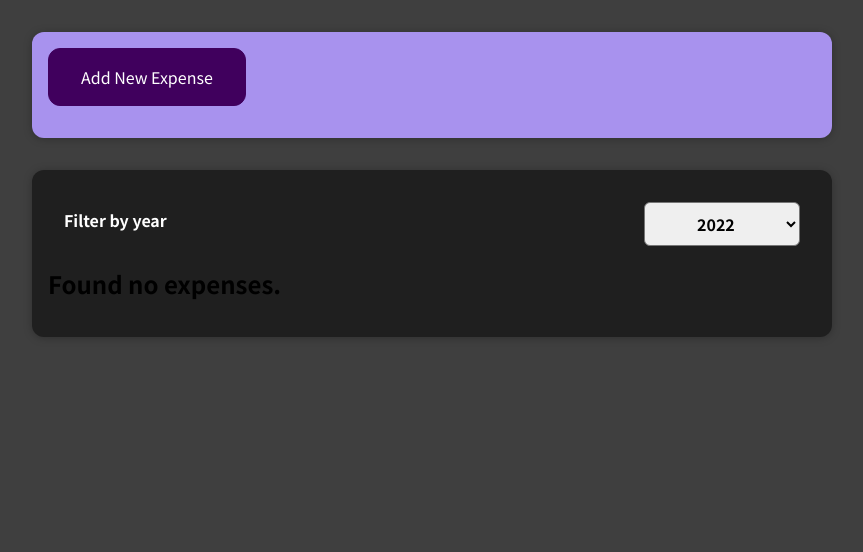
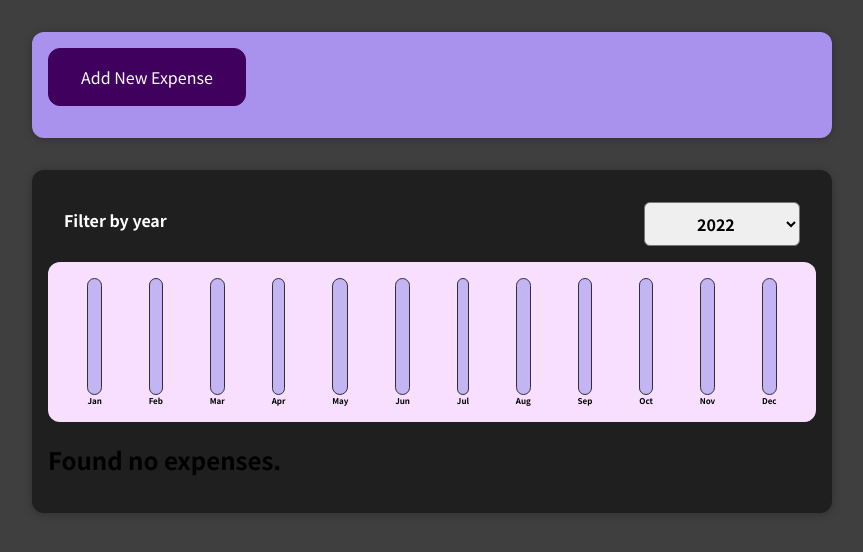
Before and after one commit to fayddelight/expenses-list, a React (Create React App) app: page / in a window 1280 px wide. Shown: the top 552 px of the page, without its empty margins (208-1071 px from the left). Built offline with nearby package versions, Linux system fonts and the light colour scheme.

Commit message:
added dynamic styles

```diff
--- a/src/components/Chart/Chart.js
+++ b/src/components/Chart/Chart.js
@@ -3,15 +3,21 @@
 
 const Chart = props => {
 
-return <div className='chart'>
-    {props.dataPoint.map(dataPoint => <ChartBar
-    key={dataPoint.label}
-    value={dataPoint.value}
-    maxValue={null}
-    label={dataPoint.label}
-    />
-    )}
-</div>
+    const dataPointValues = props.dataPoints.map(dataPoint => dataPoint.value)
+    const totalMaximum = Math.max(...dataPointValues);
+
+return (
+  <div className="chart">
+    {props.dataPoints.map((dataPoint) => (
+      <ChartBar
+        key={dataPoint.label}
+        value={dataPoint.value}
+        maxValue={totalMaximum}
+        label={dataPoint.label}
+      />
+    ))}
+  </div>
+);
 
 }
 
--- a/src/components/Chart/ChartBar.js
+++ b/src/components/Chart/ChartBar.js
@@ -0,0 +1,22 @@
+import "./ChartBar.css";
+
+const ChartBar = (props) => {
+  let barFillHeight = "0%";
+
+
+    if (props.maxValue > 0) {
+        barFillHeight = Math.round((props.value / props.maxValue) * 100) + "%";
+    }
+
+    // style wants a js object as a value!
+  return (
+    <div className="chart-bar">
+      <div className="chart-bar__inner">
+        <div className="chart-bar__fill" style={{height: barFillHeight}}></div>
+      </div>
+      <div className="chart-bar__label">{props.label}</div>
+    </div>
+  );
+};
+
+export default ChartBar;
--- a/src/components/Expenses/Expenses.js
+++ b/src/components/Expenses/Expenses.js
@@ -3,6 +3,7 @@
 import Card from "../Ui/Card";
 import ExpensesFilter from "./ExpensesFilter";
 import ExpensesList from "./ExpensesList";
+import ExpensesChart from "./ExpensesChart";
 
 const Expenses = (props) => {
   const [filteredYear, setFilteredYear] = useState("2020");
@@ -25,6 +26,7 @@
           selected={filteredYear}
           onSaveFilteredList={filterChangeHandler}
         />
+        <ExpensesChart expenses={expensesContent} />
         <ExpensesList items={expensesContent} />
       </Card>
     </div>
--- /dev/null
+++ b/src/components/Expenses/ExpensesChart.js
@@ -0,0 +1,29 @@
+import Chart from '../Chart/Chart'
+
+const ExpensesChart = (props) => {
+
+const chartDataPoints = [
+  { label: "Jan", value: 0 },
+  { label: "Feb", value: 0 },
+  { label: "Mar", value: 0 },
+  { label: "Apr", value: 0 },
+  { label: "May", value: 0 },
+  { label: "Jun", value: 0 },
+  { label: "Jul", value: 0 },
+  { label: "Aug", value: 0 },
+  { label: "Sep", value: 0 },
+  { label: "Oct", value: 0 },
+  { label: "Nov", value: 0 },
+  { label: "Dec", value: 0 },
+];
+
+for (const expense of props.expenses) {
+  const expenseMonth = expense.date.getMonth(); // starting at 0 => January => 0
+  chartDataPoints[expenseMonth].value += expense.amount;
+}
+
+return <Chart dataPoints={chartDataPoints}/>
+
+}
+
+export default ExpensesChart
```
